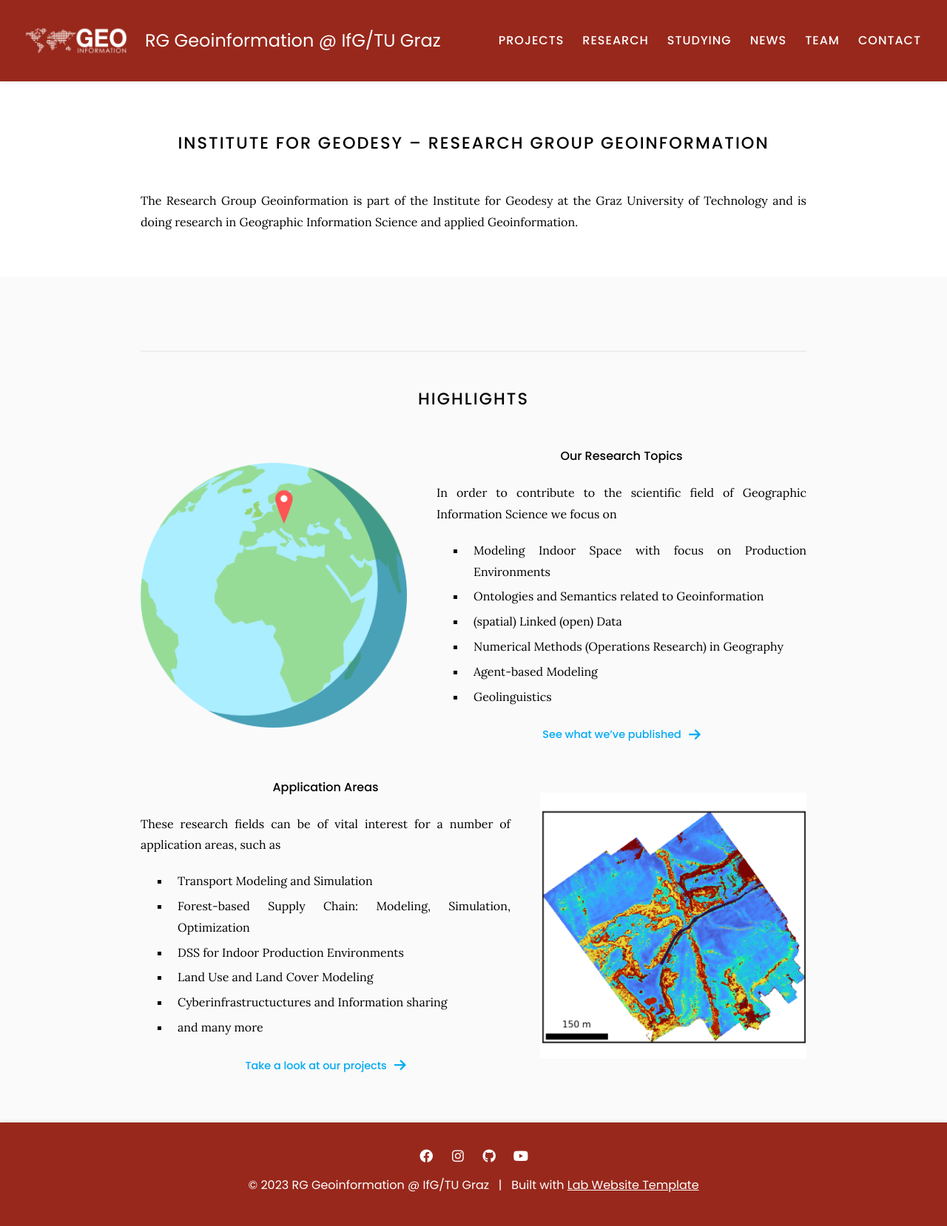
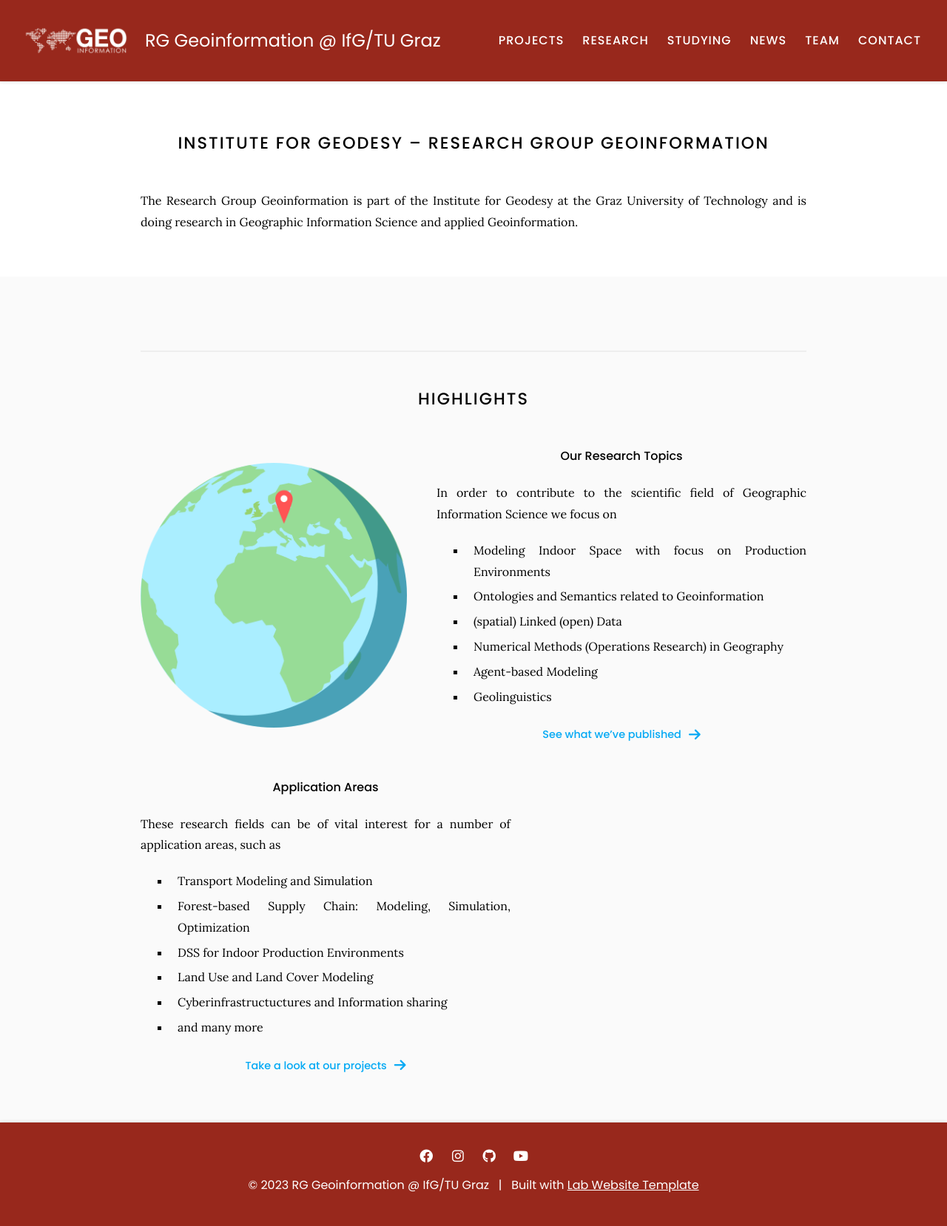
Before and after one commit to Geoinfo-TUGraz/Geoinfo-TUGraz.github.io, a Jekyll site: the page built from index.md, in a window 1280 px wide. Shown: the whole page at 74% size. Built offline with Jekyll 4.4.1, drawn with Linux system fonts in a browser that asks for light colours.

Commit message:
Update index.md

```diff
--- a/index.md
+++ b/index.md
@@ -62,7 +62,7 @@ These research fields can be of vital interest for a number of application areas
 
 {%
   include feature.html
-  image="images/papers/11_off_road_navigation.png"
+  image=""
   link="resources"
   title="Application Areas"
   flip=true
```
